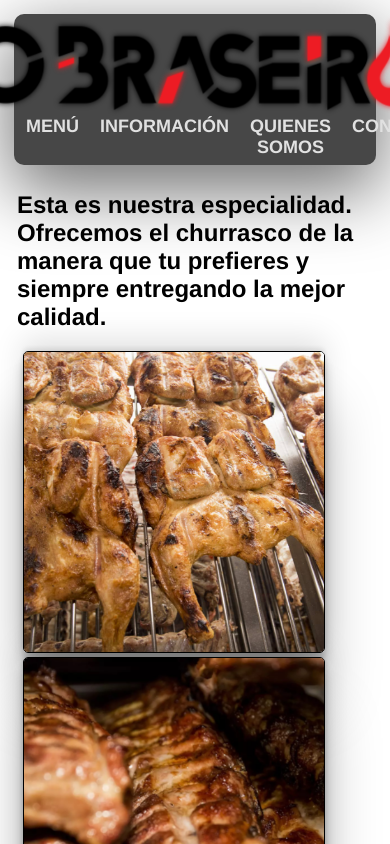
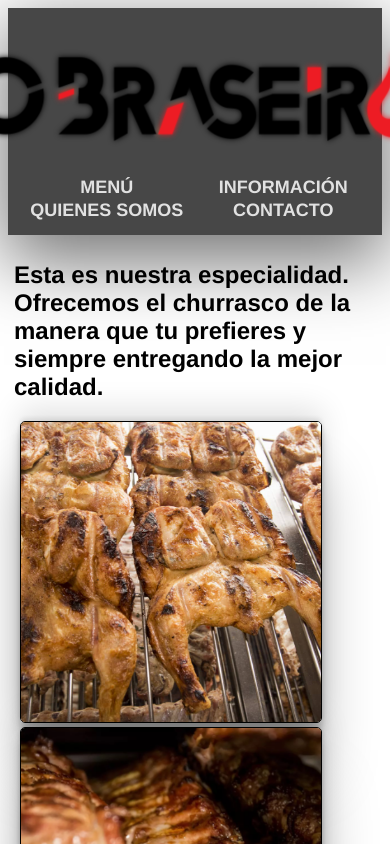
Before and after one commit to 803Dyse/OBraseir, a plain HTML site: page Index.html in a window 390 px wide. Shown: the top 844 px of the page. Drawn offline with Linux system fonts and the light colour scheme.

Commit message:
Responsive aplicado.

```diff
--- a/css/GlobalStyle.css
+++ b/css/GlobalStyle.css
@@ -14,9 +14,6 @@ que se visualize bien que és cada elemento en la misma.
 El body de mi web se dividirá en 3 bloques, por lo tanto, utilizaremos numeraciones
 para cada bloque.
 
-[ 4 ]
-
-[ 5 ]
 
 
 */
@@ -115,3 +112,77 @@ Ignorar si ves esto en el documento.*/
 }
 
 /*--------------------FOOTER--------------------*/
+
+
+/* Estilos para dispositivos móviles */
+@media screen and (max-width: 767px) {
+    /* Contenedor global */
+    .container {
+      padding: 0;
+    }
+
+    /* Cabecera de la web */
+    .header {
+      margin: 0;
+      padding: 10px;
+      border-radius: 0;
+    }
+
+    #imagenLogoHeader {
+      margin: 0;
+    }
+
+    .barraNavegadora {
+      grid-template-columns: repeat(2, 1fr);
+      grid-column-gap: 5px;
+    }
+
+    /* Footer */
+    .footer {
+      margin: 0;
+      padding: 10px;
+    }
+
+    .footer p {
+      margin-bottom: 5px;
+    }
+
+    .footer img {
+      margin-left: auto;
+      margin-right: auto;
+    }
+  }
+
+  /* Estilos para tabletas */
+  @media screen and (min-width: 768px) and (max-width: 1023px) {
+    /* Contenedor global */
+    .container {
+      padding: 10px;
+    }
+
+    /* Cabecera de la web */
+    .header {
+      margin: 10px;
+      padding: 10px;
+      border-radius: 10px;
+    }
+
+    #imagenLogoHeader {
+      margin: -15px;
+    }
+
+    .barraNavegadora {
+      grid-template-columns: repeat(3, 1fr);
+      grid-column-gap: 7px;
+    }
+
+    /* Footer */
+    .footer {
+      margin: 10px;
+      padding: 10px;
+    }
+
+    .footer img {
+      margin-left: 43%;
+    }
+  }
```
